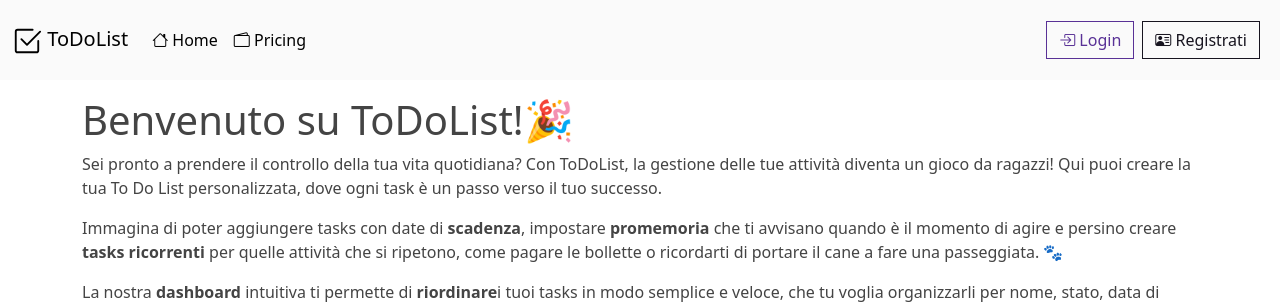
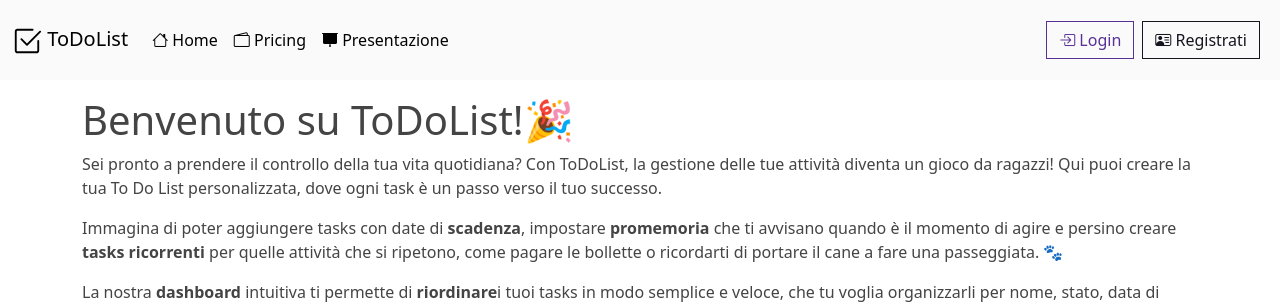
Before and after one commit to roby-ianny/ToDoList, a PHP site: page /index.php in a window 1280 px wide. Shown: the top 306 px of the page. Run offline with PHP 8.4, Linux system fonts and the light colour scheme; some libraries are stand-ins or nearby versions.

Commit message:
Aggiustamenti Mezz'ora prima dell'esame

```diff
--- a/public_html/layouts/navbar.php
+++ b/public_html/layouts/navbar.php
@@ -61,6 +61,12 @@
               Pricing
             </a>
           </li>
+          <li class="nav-item">
+            <a class="nav-link active" aria-current="page" href="/presentazione.pdf">
+              <i class="bi bi-easel3"></i>
+              Presentazione
+            </a>
+          </li>
         </ul>
         <form class="d-flex">
           <?php
--- a/public_html/php/checksession.php
+++ b/public_html/php/checksession.php
@@ -1,4 +1,4 @@
 <?php
 if (!isset($_SESSION["session_id"]) && !isset($_SESSION["session_user"])) {
-    header("location: ../login.php");
+    header("location: /login.php");
 }
```
